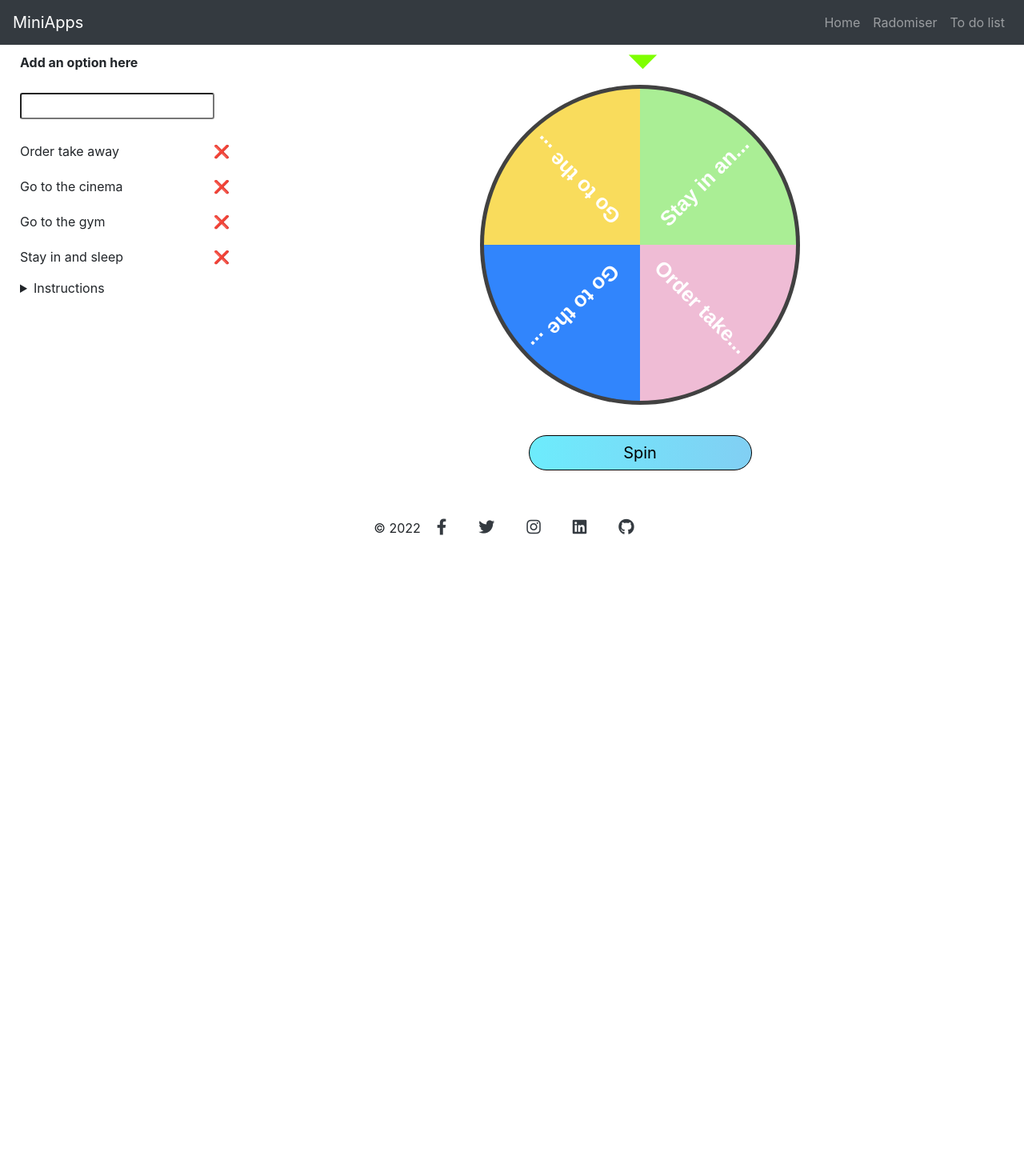
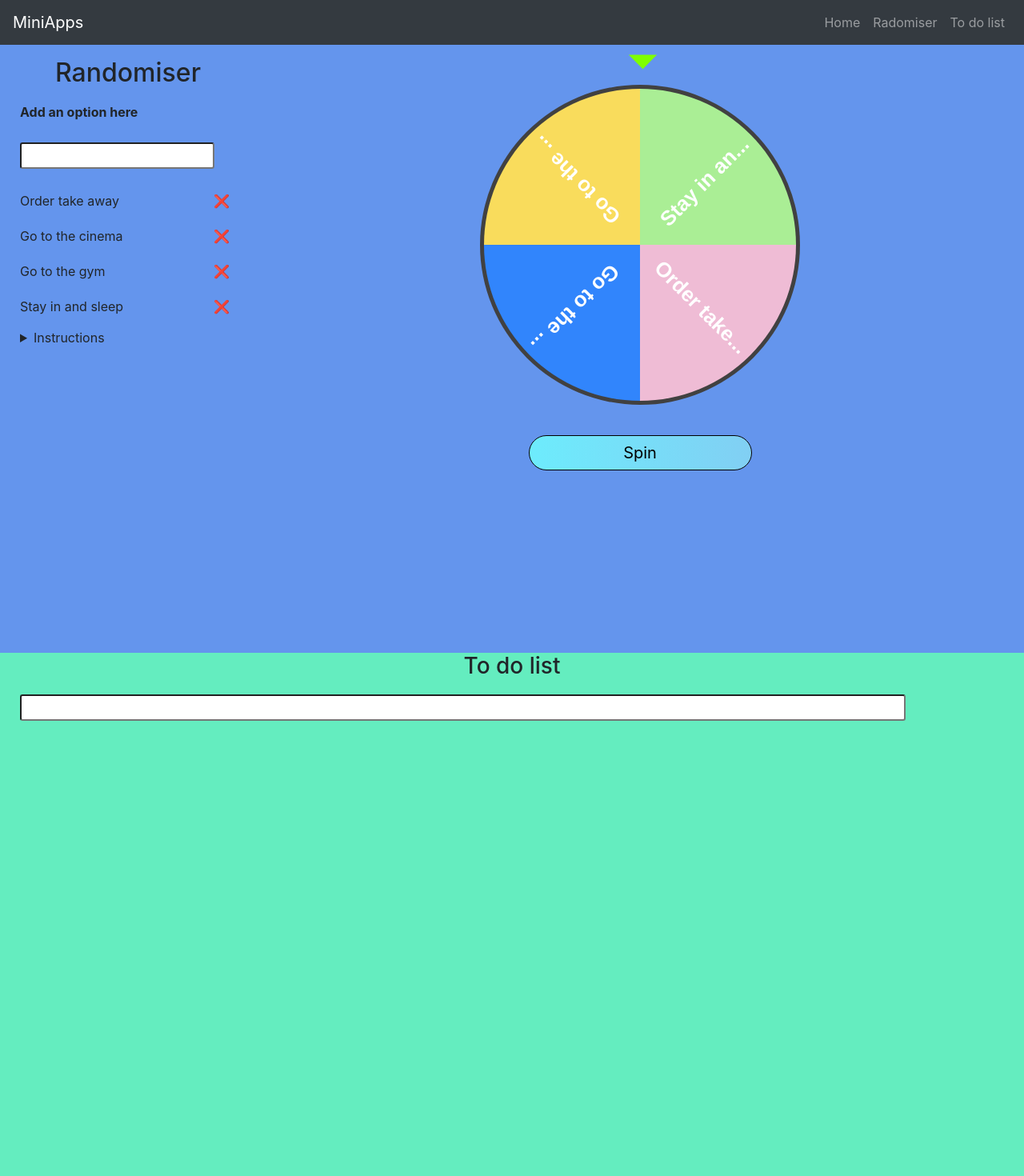
Before and after one commit to JustTanwa/MiniApps, a React (Create React App) app: page / in a window 1280 px wide. Shown: the top 1470 px of the page at 80% size. Before the commit the page ends 800 px from the top, so only its background shows below. Built offline with nearby package versions, Linux system fonts and the light colour scheme.

Commit message:
Added new section for todolist app

```diff
--- a/src/App.css
+++ b/src/App.css
@@ -1,3 +1,6 @@
+html {
+  scroll-behavior: smooth;
+}
 .main-container {
   display: flex;
   height: 100%;
@@ -157,10 +160,18 @@ p.header {
   text-align: left;
 }
 
-foot {
-  color: #aaee95;
-  color: #d8e68e;
-  color: #6ebb9b;
-  color: #a53942;
-  color: #3c2fce;
+.bg-blue {
+  background-color: cornflowerblue;
 }
+
+.bg-green {
+  background-color: rgb(100, 237, 191);
+}
+
+.vh-95 {
+  height: 95vh;
+}
+
+.vh-90 {
+  height: 90vh;
+}
--- a/src/App.js
+++ b/src/App.js
@@ -4,6 +4,7 @@ import { Textbox } from './components/Textbox';
 import React, { useState, useEffect } from 'react';
 import Wheel from './components/Wheel';
 import Footer from './components/Footer';
+import Todolist from './components/Todolist';
 
 function App() {
   const defaultList = [{ name: "Order take away", id: 1 },
@@ -39,9 +40,10 @@ function App() {
   return (
     <div className='App'>
       <Navbar />
-      <div className='container-fluid'>
+      <div className='container-fluid bg-blue vh-95' id="randomiser">
         <div className='row'>
           <div className='col-md-3'>
+            <h2 className='text-center pt-3'>Randomiser</h2>
             <p className='header'> Add an option here</p>
             <Textbox updateOption={updateOption} />
             <ul className='option-item'>
@@ -69,6 +71,7 @@ function App() {
           </div>
         </div>
       </div>
+      <Todolist />
       <Footer />
     </div>
 
--- a/src/components/Navbar.js
+++ b/src/components/Navbar.js
@@ -16,10 +16,10 @@ function Navbar() {
                      <a href='/' className='nav-link'>Home</a>
                   </li>
                   <li className='nav-item'>
-                     <a href='radomiser' className='nav-link'>Radomiser</a>
+                     <a href='#randomiser' className='nav-link'>Radomiser</a>
                   </li>
                   <li className='nav-item'>
-                     <a href='to-do-list' className='nav-link'>To do list</a>
+                     <a href='#todolist' className='nav-link'>To do list</a>
                   </li>
                </ul>
             </div>
--- /dev/null
+++ b/src/components/Todolist.js
@@ -0,0 +1,15 @@
+import React from "react";
+import { Textbox } from "./Textbox";
+
+function Todolist() {
+    return (
+        <div className="container-fluid bg-green vh-90" id="todolist">
+            <section>
+                <h3 className="text-center">To do list</h3>
+                <Textbox className="mr-10 ml-10"/>
+            </section>
+        </div>
+    )
+}
+
+export default Todolist;
```
Also changed, not shown: src/components/Options.js (added, +20 -0 lines).
